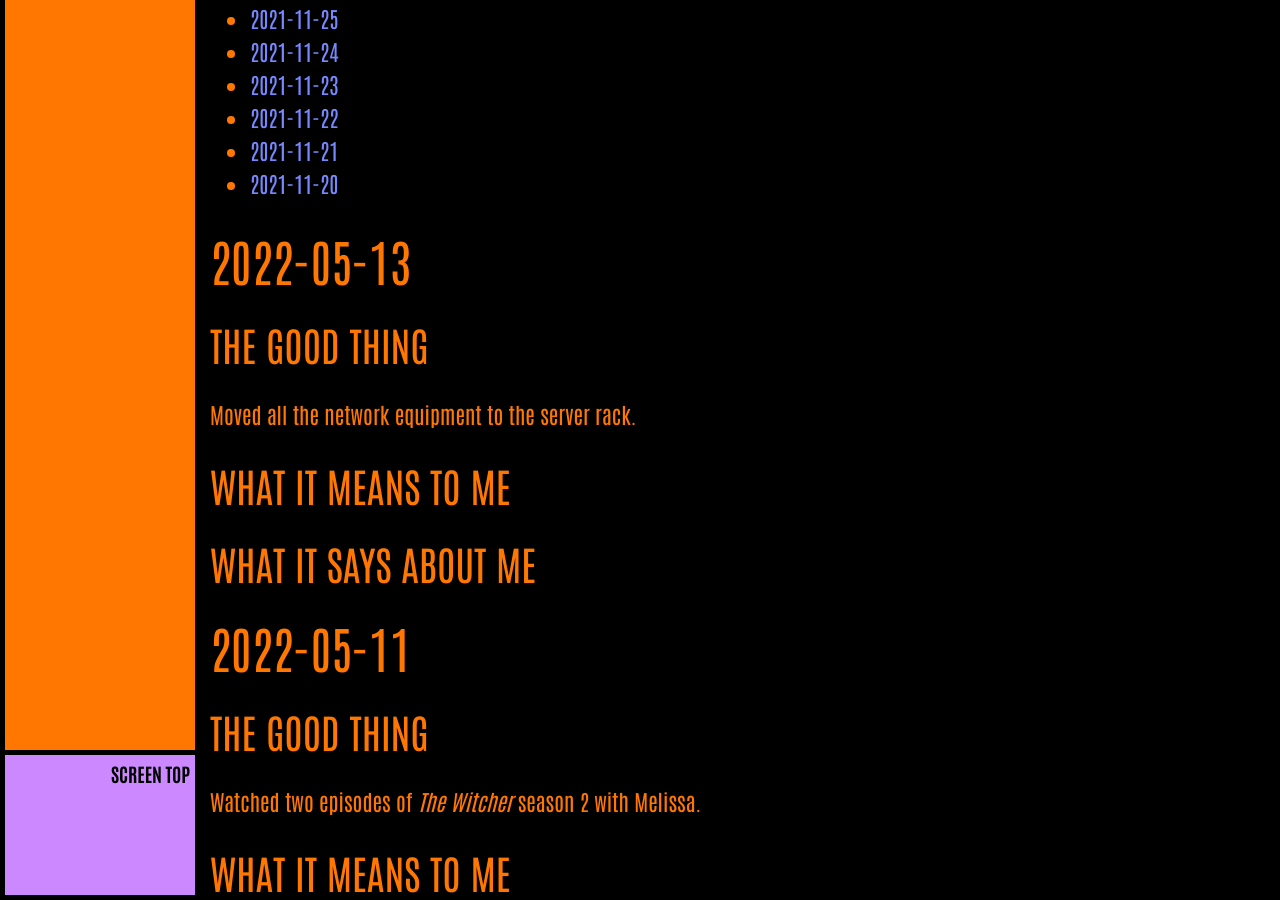
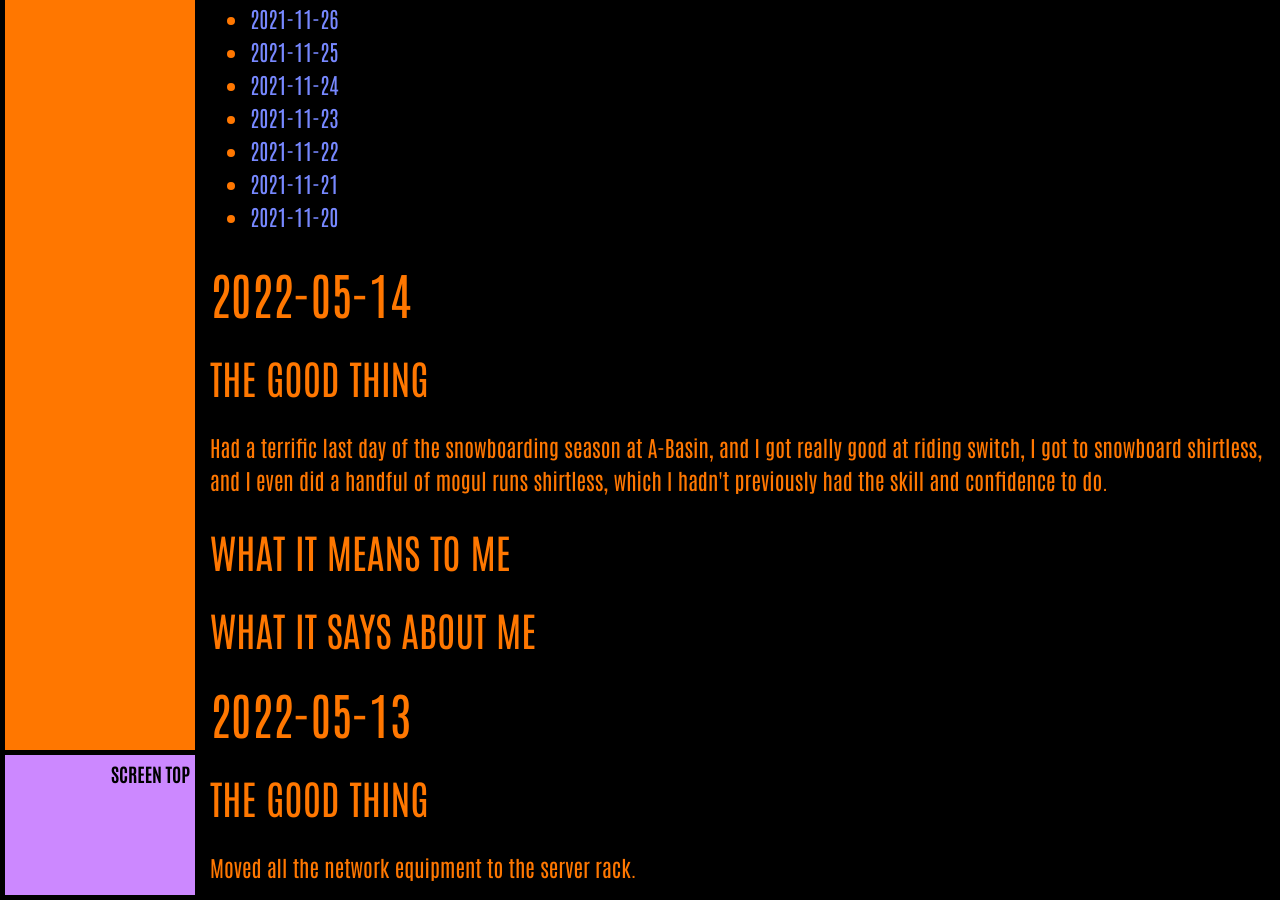
Before and after one commit to ArthurZey/arthurzey.github.io, a Jekyll site: the page built from _pages/one-good-thing.md, in a window 1280 px wide and 900 px high, scrolled down 3685 px. Built offline with Jekyll 4.4.1, drawn with Linux system fonts in a browser that asks for light colours; some of the changed text lies outside the part shown.

Commit message:
added stub for 2022-05-14

```diff
--- a/_pages/one-good-thing.md
+++ b/_pages/one-good-thing.md
@@ -12,6 +12,15 @@
 * TOC
 {:toc}
 {::options toc_levels="2" /}
+
+## 2022-05-14
+### The Good Thing
+Had a terrific last day of the snowboarding season at A-Basin, and I got really good at riding switch, I got to snowboard shirtless, and I even did a handful of mogul runs shirtless, which I hadn't previously had the skill and confidence to do.
+### What It Means to Me
+
+### What It Says about Me
+
+
 
 ## 2022-05-13
 ### The Good Thing
```
Also changed, not shown: other parts of _pages/one-good-thing.md (+1 -1 lines).
